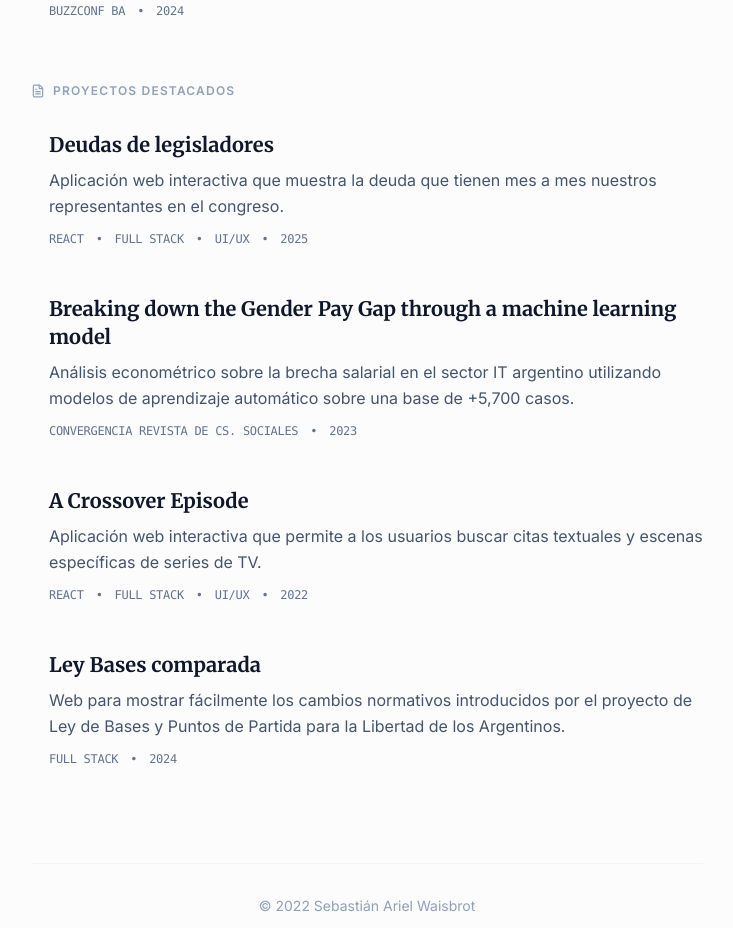
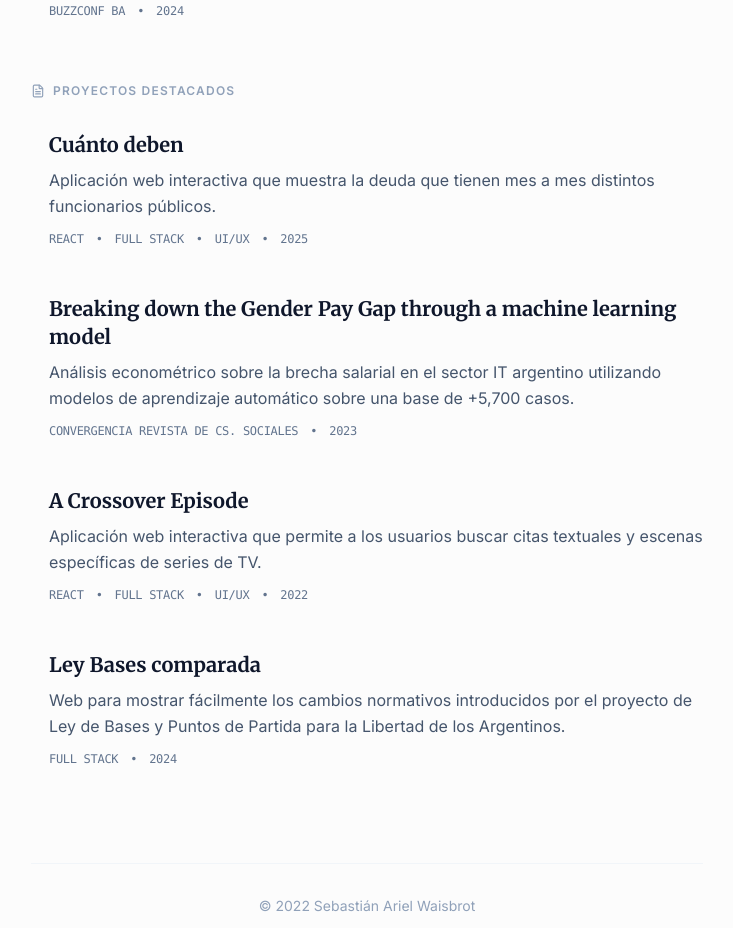
Before and after one commit to seppo0010/seppo.com.ar, a React (Vite) app: page / in a window 1280 px wide. Shown: the part 1180-2108 px from the top of the page, without its empty margins (273-1006 px from the left). Built offline with nearby package versions, Linux system fonts and the light colour scheme.

Commit message:
Actualizar portal

```diff
--- a/src/App.tsx
+++ b/src/App.tsx
@@ -158,16 +158,16 @@ const Portfolio = () => {
             <article className="group relative pl-4 border-l-2 border-transparent hover:border-slate-300 dark:hover:border-slate-600 transition-colors">
               <div className="flex justify-between items-baseline mb-2">
                 <a
-                  href="https://seppo0010.github.io/gastos-congresistas/"
+                  href="http://cuantodeben.visualizando.ar/"
                   target="_blank"
                   rel="noopener noreferrer"
                   className="text-lg sm:text-xl font-serif font-bold text-slate-900 dark:text-slate-100 group-hover:underline decoration-1 underline-offset-4"
                 >
-                  Deudas de legisladores
+                  Cuánto deben
                 </a>
               </div>
               <p className="text-slate-600 dark:text-slate-400 mb-3 leading-relaxed">
-                Aplicación web interactiva que muestra la deuda que tienen mes a mes nuestros representantes en el congreso.
+                Aplicación web interactiva que muestra la deuda que tienen mes a mes distintos funcionarios públicos.
               </p>
               <div className="flex gap-3 text-xs font-mono text-slate-500 dark:text-slate-500 uppercase tracking-tight">
                 <span>React</span>
```
